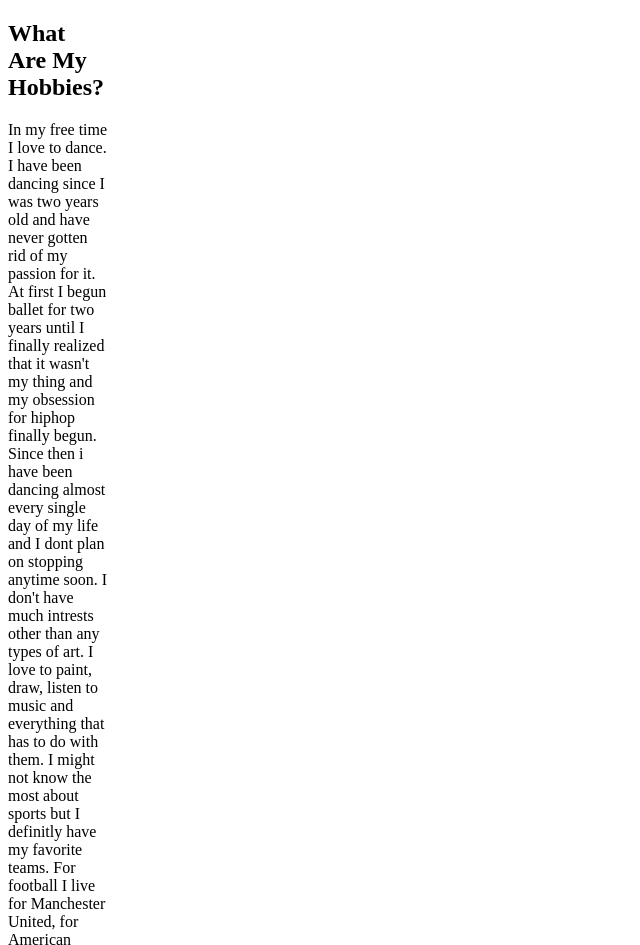
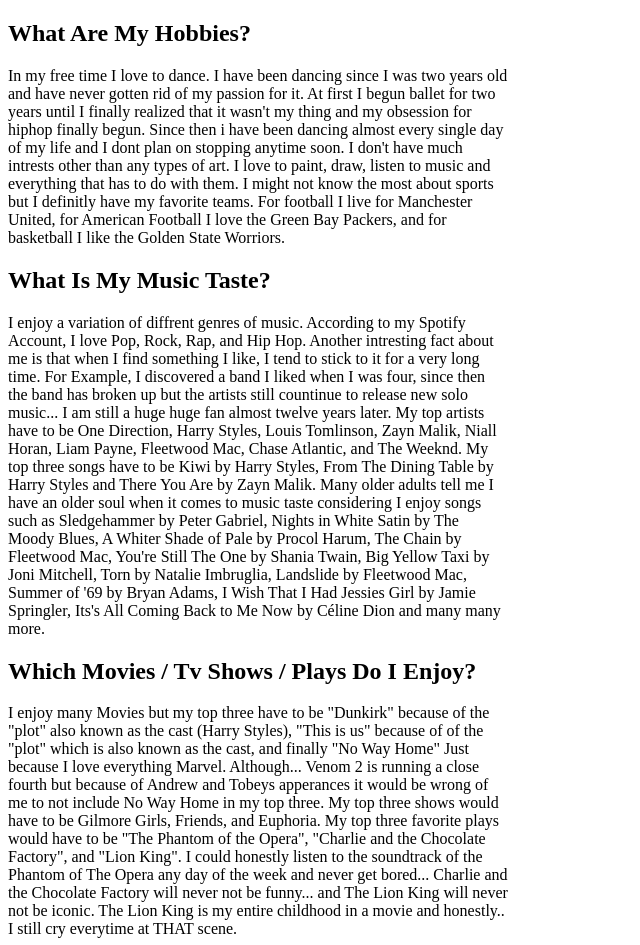
Before and after one commit to NatalieAyoub/NatalieAyoub.github.io, a plain HTML site: page index.html in a window 1280 px wide. Shown: the top 945 px of the page, without its empty margins (0-640 px from the left). Drawn offline with Linux system fonts and the light colour scheme.

Commit message:
Update index.html

```diff
--- a/index.html
+++ b/index.html
@@ -22,7 +22,7 @@ div
  <style>
 div
  {
-  width:100px
+  width:500px
 ;
 }
 </style>
@@ -32,7 +32,8 @@ div
 <div>
     <h2> What Is My Music Taste? </h2>
     <p> I enjoy a variation of diffrent genres of music. According to my Spotify Account, I love Pop, Rock, Rap, and Hip Hop. Another intresting fact about me is that when I find something I like, I tend to stick to it for a very long time. For Example, I discovered a band I liked when I was four, since then the band has broken up but the artists still countinue to release new solo music... I am still a huge huge fan almost twelve years later. My top artists have to be One Direction, Harry Styles, Louis Tomlinson, Zayn Malik, Niall Horan, Liam Payne, Fleetwood Mac, Chase Atlantic, and The Weeknd. My top three songs have to be Kiwi by Harry Styles, From The Dining Table by Harry Styles and There You Are by Zayn Malik. Many older adults tell me I have an older soul when it comes to music taste considering I enjoy songs such as Sledgehammer by Peter Gabriel, Nights in White Satin by The Moody Blues, A Whiter Shade of Pale by Procol Harum, The Chain by Fleetwood Mac, You're Still The One by Shania Twain, Big Yellow Taxi by Joni Mitchell, Torn by Natalie Imbruglia, Landslide by Fleetwood Mac, Summer of '69 by Bryan Adams, I Wish That I Had Jessies Girl by Jamie Springler, Its's All Coming Back to Me Now by Céline Dion and many many more.
-
+</body>
+ <style>
 </style>
 
 <body>
```
